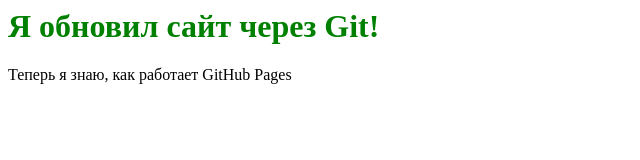
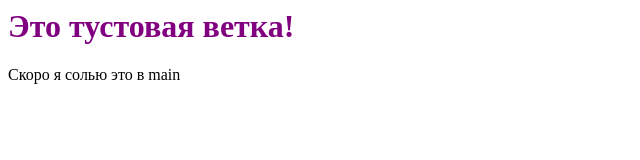
Before and after one commit to havpacevislam/my-first-git, a plain HTML site: page index.html in a window 1280 px wide. Shown: the whole page, without its empty margins (0-640 px from the left). Drawn offline with Linux system fonts and the light colour scheme.

Commit message:
Эксперимент: фиолетовый заголовок в ветке test

```diff
--- a/index.html
+++ b/index.html
@@ -1,2 +1,2 @@
-<h1 style="color:green;">Я обновил сайт через Git!</h1>
-<p>Теперь я знаю, как работает GitHub Pages</p>
+<h1 style="color:purple;">Это тустовая ветка!</h1>
+<p>Скоро я солью это в main</p>
```
